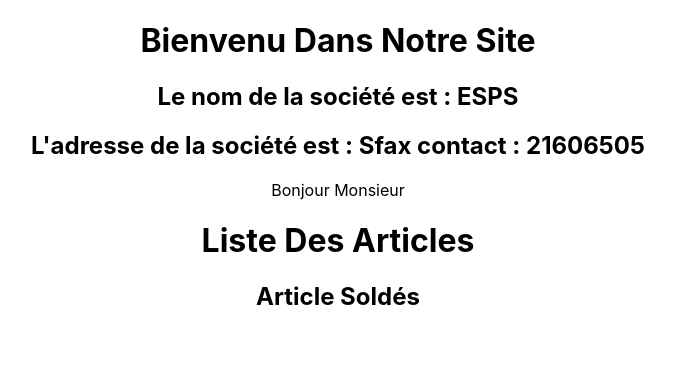
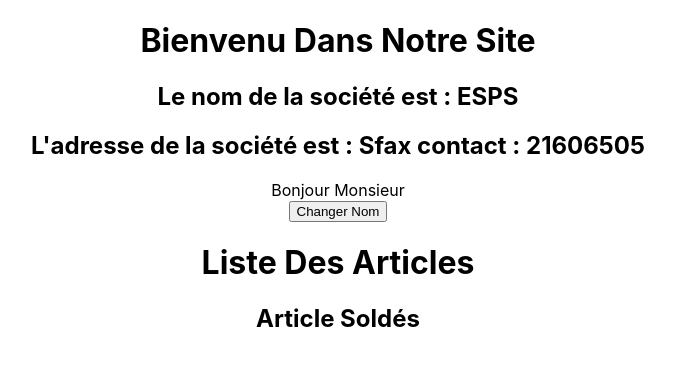
Before and after one commit to Moez-Zouari/react-esps-firstapp, a React (Create React App) app: page / in a window 1280 px wide. Shown: the top 366 px of the page, without its empty margins (302-977 px from the left). Built offline with nearby package versions, Linux system fonts and the light colour scheme.

Commit message:
Set State on Client Class

```diff
--- a/src/Client.jsx
+++ b/src/Client.jsx
@@ -15,6 +15,7 @@ class Client extends Component {
                 <h2>Le nom de la société est : {this.state.nom}</h2>
                 <h2>L'adresse de la société est : {this.state.adresse} contact : {this.state.tel}</h2>
                 <div>Bonjour Monsieur</div>
+                <button onClick={() => this.setState({ nom: "ISET", adresse: "Sousse" })}>Changer Nom</button >
             </>
         )
     }
```
